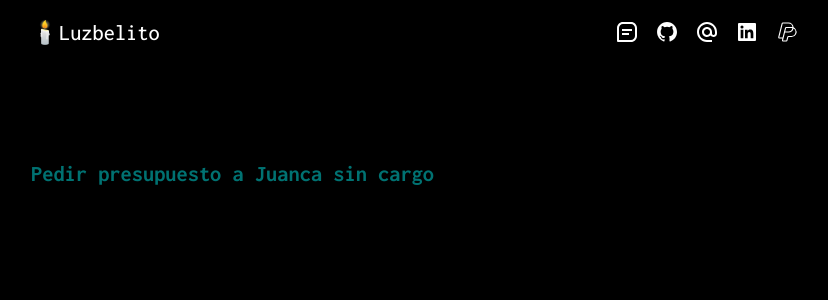
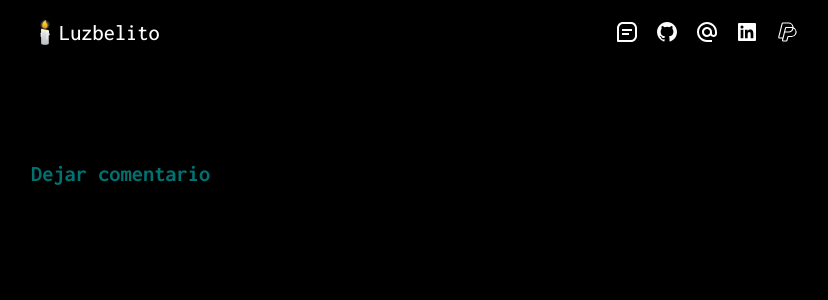
Before and after one commit to riberojuanca/juancaribero, a Next.js app: page /contact in a window 1280 px wide. Shown: the top 300 px of the page, without its empty margins (225-1053 px from the left). Built offline with nearby package versions, Linux system fonts and the light colour scheme.

Commit message:
Chagned text text

```diff
--- a/app/contact/page.jsx
+++ b/app/contact/page.jsx
@@ -1,7 +1,7 @@
 function contact() {
   return (
     <article>
-      <h2 className="title-section">Pedir presupuesto a Juanca sin cargo</h2>
+      <h2 className="title-section">Dejar comentario</h2>
     </article>
   );
 }
--- a/app/page.jsx
+++ b/app/page.jsx
@@ -59,7 +59,7 @@ function page() {
       </article>
       <footer className="footer">
         <Link href={"/contact"}>
-          <p>Pedir presupuesto a Juanca sin cargo</p>
+          <p>Dejar comentario</p>
         </Link>
       </footer>
     </>
```
